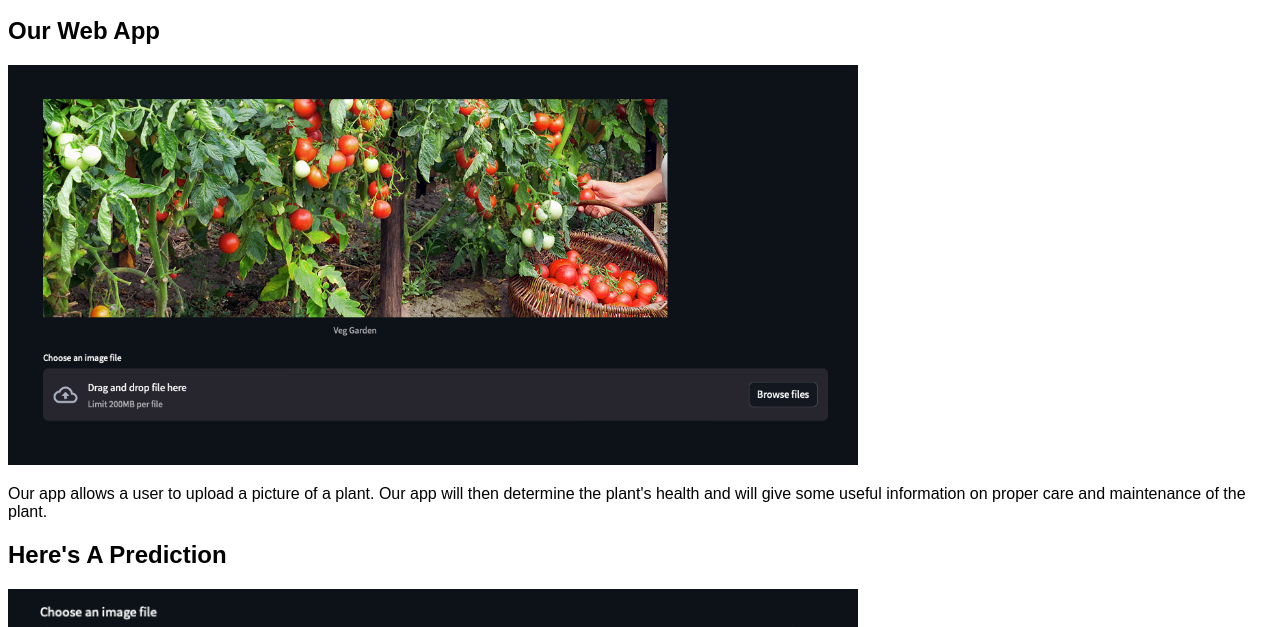
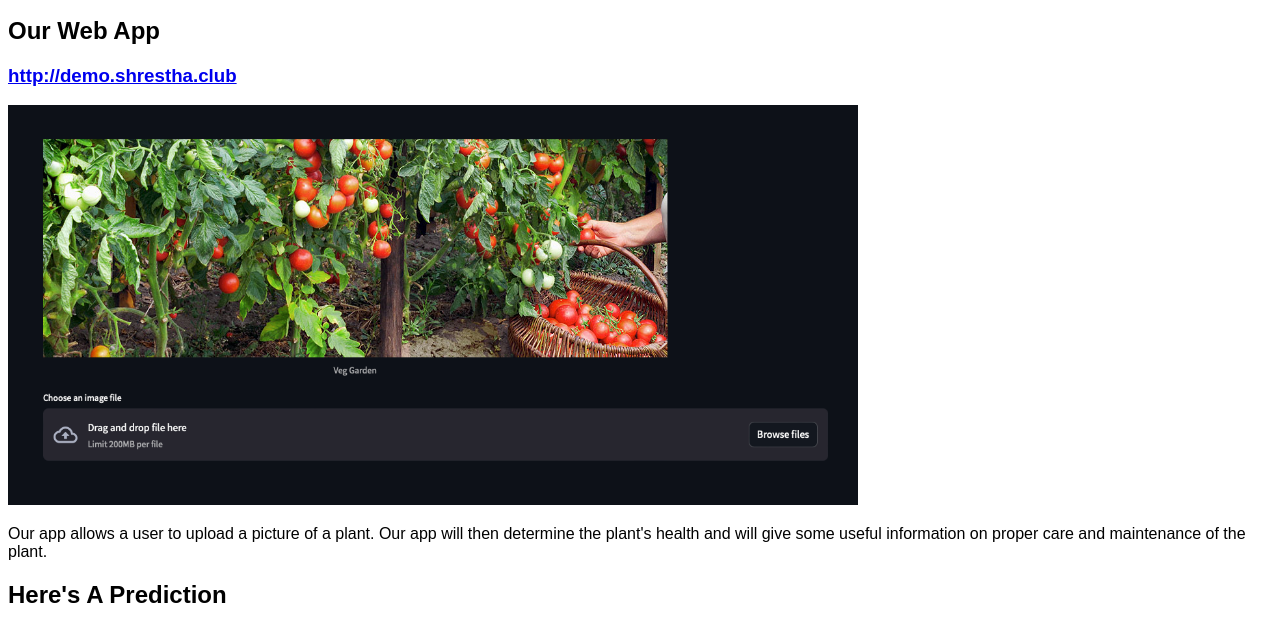
Before and after one commit to BijeshShrestha/ML_GroupProject, a plain HTML site: page index.html in a window 1280 px wide. Shown: the part 173-800 px from the top of the page. Drawn offline with Linux system fonts and the light colour scheme.

Commit message:
added url to webapp

```diff
--- a/index.html
+++ b/index.html
@@ -84,7 +84,7 @@ function toggleSection(sectionId) {
   <p>Our project will develop an open-source web application that leverages advanced Convolutional Neural Networks to provide accurate and
     efficient plant disease detection and diagnosis, facilitating agricultural productivity, and serving as an educational tool for technology and agriculture enthusiasts.</p>
   <h2>Our Web App</h2>
-  <a href="http://demo.shrestha.club">
+  <h3><a href="http://demo.shrestha.club">http://demo.shrestha.club</a></h3>  <a href="http://demo.shrestha.club">
     <img src="img/webAllScreenShot.png" alt="Our Web App" width="850" height="400">
   </a>
   <p>
```
